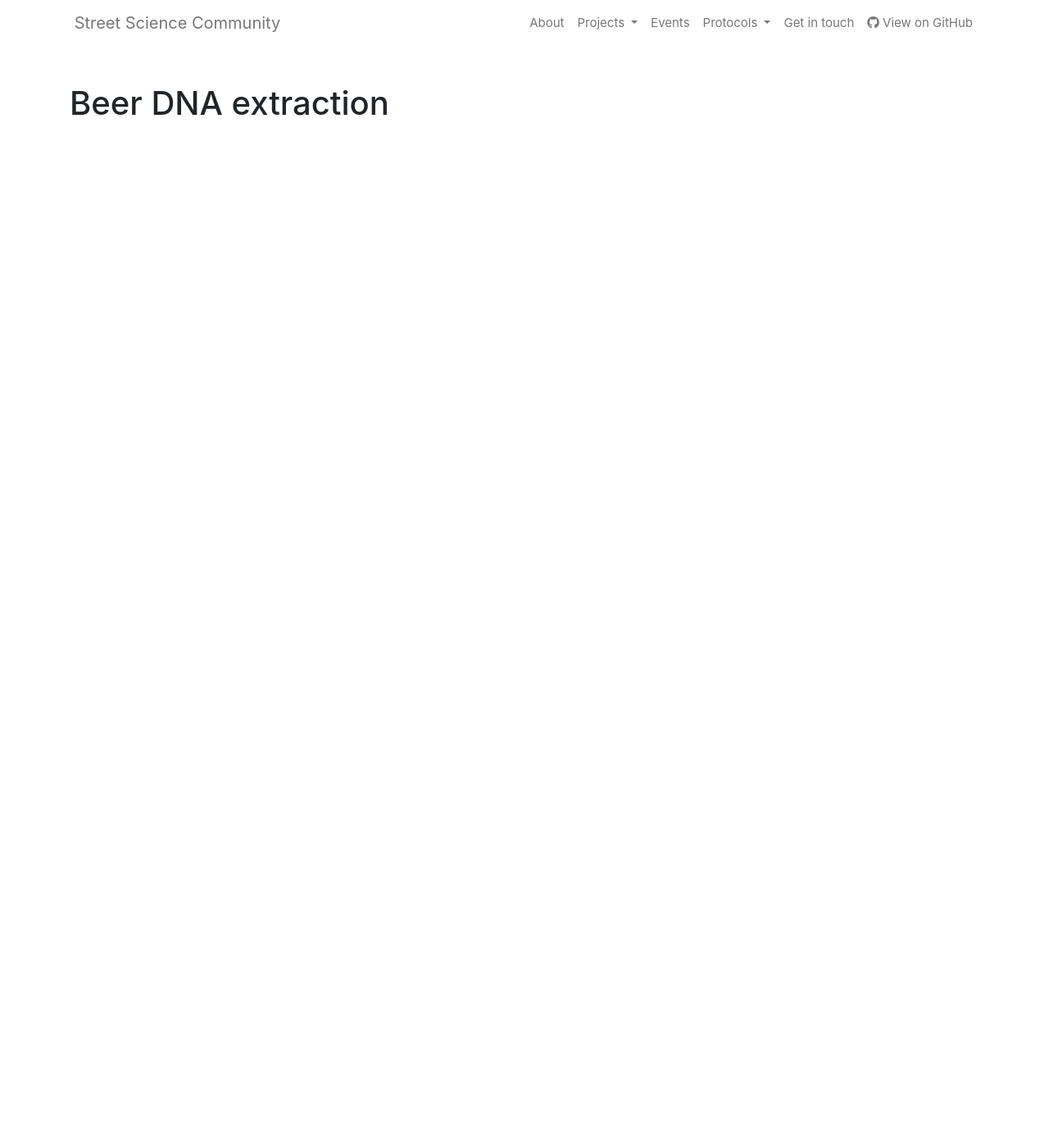
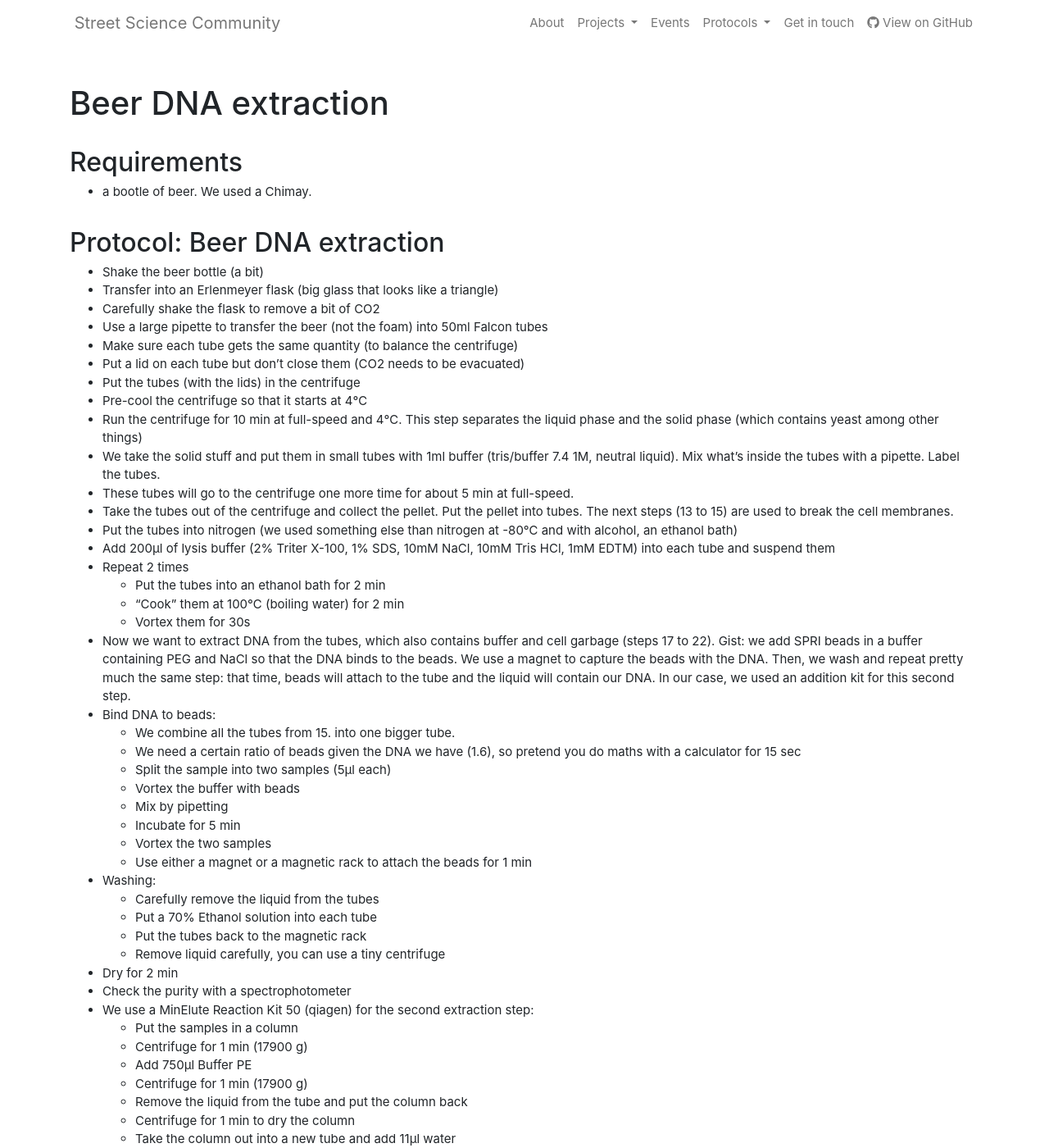
Before and after one commit to StreetScienceCommunity/StreetScienceCommunity.github.io, a Jekyll site: the page built from protocols/beer_dna_extraction.md, in a window 1280 px wide and 1400 px high. Shown: the whole window at 82% size. Built offline with Jekyll 4.4.1, drawn with Linux system fonts in a browser that asks for light colours; nearby versions of some CDN libraries; some of the changed text lies outside the part shown.

Commit message:
Add the protocols

```diff
--- a/protocols/beer_dna_extraction.md
+++ b/protocols/beer_dna_extraction.md
@@ -2,3 +2,66 @@
 layout: default
 title: Beer DNA extraction
 ---
+
+## Requirements
+* a bootle of beer. We used a Chimay.
+
+
+## Protocol: Beer DNA extraction
+
+* Shake the beer bottle (a bit)
+* Transfer into an Erlenmeyer flask (big glass that looks like a triangle)
+* Carefully shake the flask to remove a bit of CO2
+* Use a large pipette to transfer the beer (not the foam) into 50ml Falcon tubes
+* Make sure each tube gets the same quantity (to balance the centrifuge)
+* Put a lid on each tube but don’t close them (CO2 needs to be evacuated)
+* Put the tubes (with the lids) in the centrifuge
+* Pre-cool the centrifuge so that it starts at 4℃
+* Run the centrifuge for 10 min at full-speed and 4℃. This step separates the liquid phase and the solid phase (which contains yeast among other things)
+* We take the solid stuff and put them in small tubes with 1ml buffer (tris/buffer 7.4 1M, neutral liquid). Mix what’s inside the tubes with a pipette. Label the tubes.
+* These tubes will go to the centrifuge one more time for about 5 min at full-speed.
+* Take the tubes out of the centrifuge and collect the pellet. Put the pellet into tubes. The next steps (13 to 15) are used to break the cell membranes.
+* Put the tubes into nitrogen (we used something else than nitrogen at -80℃ and with alcohol, an ethanol bath)
+* Add 200µl of  lysis buffer (2% Triter X-100, 1% SDS, 10mM NaCl, 10mM Tris HCl, 1mM EDTM) into each tube and suspend them
+* Repeat 2 times
+  * Put the tubes into an ethanol bath for 2 min
+  * “Cook” them at 100℃ (boiling water) for 2 min
+  * Vortex them for 30s
+* Now we want to extract DNA from the tubes, which also contains buffer and cell garbage (steps 17 to 22). Gist: we add SPRI beads in a buffer containing PEG and NaCl so that the DNA binds to the beads. We use a magnet to capture the beads with the DNA. Then, we wash and repeat pretty much the same step: that time, beads will attach to the tube and the liquid will contain our DNA. In our case, we used an addition kit for this second step.
+* Bind DNA to beads:
+  * We combine all the tubes from 15. into one bigger tube.
+  * We need a certain ratio of beads given the DNA we have (1.6), so pretend you do maths with a calculator for 15 sec
+  * Split the sample into two samples (5µl each)
+  * Vortex the buffer with beads
+  * Mix by pipetting
+  * Incubate for 5 min
+  * Vortex the two samples
+  * Use either a magnet or a magnetic rack to attach the beads for 1 min
+* Washing:
+  * Carefully remove the liquid from the tubes
+  * Put a 70% Ethanol solution into each tube
+  * Put the tubes back to the magnetic rack
+  * Remove liquid carefully, you can use a tiny centrifuge
+* Dry for 2 min
+* Check the purity with a spectrophotometer
+* We use a MinElute Reaction Kit 50 (qiagen) for the second extraction step:
+  * Put the samples in a column
+  * Centrifuge for 1 min (17900 g)
+  * Add 750µl Buffer PE
+  * Centrifuge for 1 min (17900 g)
+  * Remove the liquid from the tube and put the column back
+  * Centrifuge for 1 min to dry the column
+  * Take the column out into a new tube and add 11µl water
+  * Centrifuge for 1 min to elude the DNA from the column (the liquid into the tube now contains the DNA)
+* We measured the quantity and purity using a spectrophotometer
+* Freeze the DNA until library preparation
+
+## Protocol: Library preparation
+
+* Prepare tubes with 7.5µl DNA extracted as described above and 2.5µl FRA
+* Mix gently
+* Put the tubes into a thermocycler: 1min at 30℃, 1min at 80℃, after on ice until next step
+* Attach an adapter (1µl of RAP) into the tube
+* Mix gently with your fingers
+* Incubate the reaction for 5 min at room temperature
+* Store the library on ice until ready to load
```
Also changed, not shown: protocols/beer_dna_sequencing.md (+12 -0 lines).
